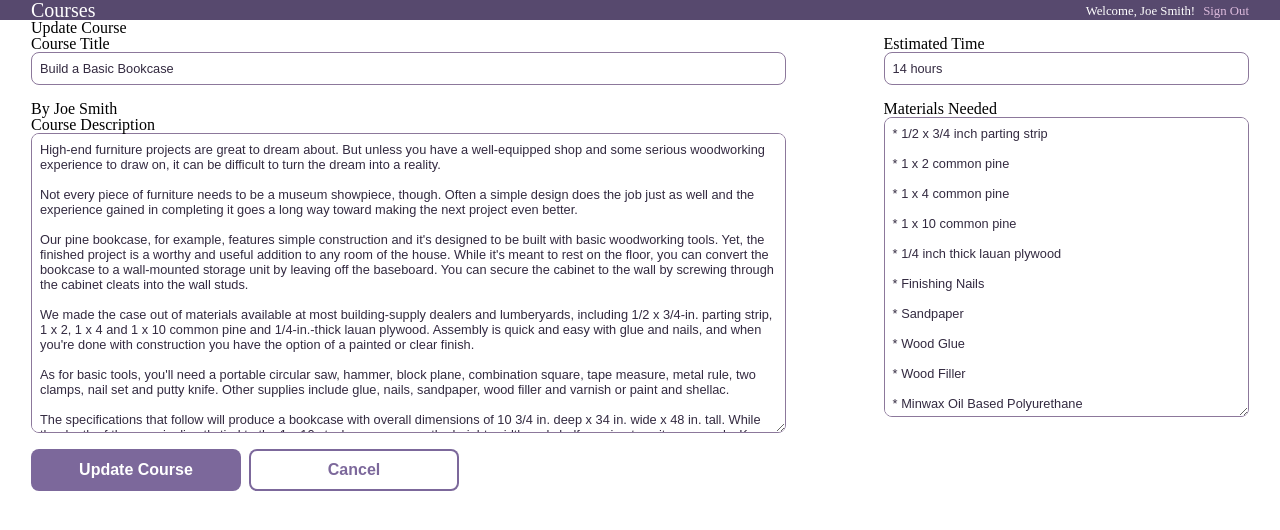
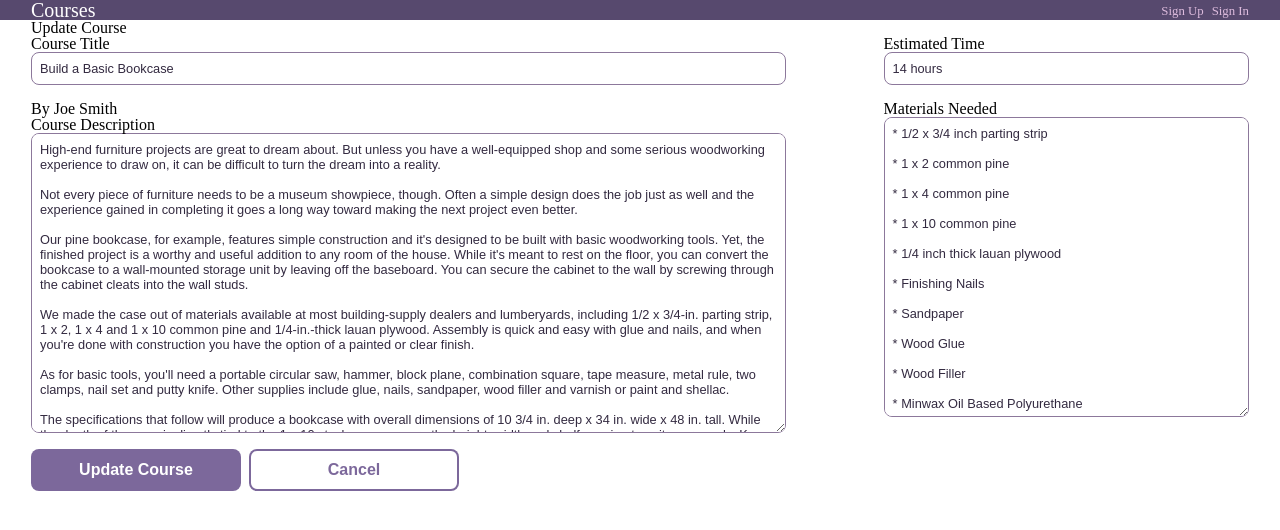
Before and after one commit to cindee-san/techdegree-unit10-project-fullstack, a React (Create React App) app in the folder full_stack_app_with_react_and_a_rest_api-v1/client/: page /courses/1/update in a window 1280 px wide. Shown: the top 530 px of the page. Built offline with nearby package versions, Linux system fonts and the light colour scheme.

Commit message:
render header across all routes

```diff
--- a/full_stack_app_with_react_and_a_rest_api-v1/client/src/components/Header.js
+++ b/full_stack_app_with_react_and_a_rest_api-v1/client/src/components/Header.js
@@ -1,29 +1,22 @@
 import React from "react";
 
 function Header() {
-  <head>
-    <meta charset="UTF-8"></meta>
-    <meta http-equiv="X-UA-Compatible" content="IE=edge"></meta>
-    <meta
-      name="description"
-      content="Treehouse Full Stack JavaScript Project 10 | Full Stack App with React and a REST API"
-    ></meta>
-    <meta
-      name="viewport"
-      content="width=device-width, initial-scale=1.0"
-    ></meta>
-    <link rel="shortcut icon" href="../favicon.ico" type="image/x-icon"></link>
-    <title>Courses</title>
-    <link rel="preconnect" href="https://fonts.gstatic.com"></link>
-    <link
-      href="https://fonts.googleapis.com/css2?family=Work+Sans:ital,wght@0,300;0,400;0,700;1,300;1,400&display=swap"
-      rel="stylesheet"
-    >
-      {" "}
-    </link>
-    <link href="../styles/reset.css" rel="stylesheet"></link>
-    <link href="../styles/global.css" rel="stylesheet"></link>
-  </head>;
+
+  return (
+    <header>
+    <div className="wrap header--flex">
+      <h1 className="header--logo"><a href="index.html">Courses</a></h1>
+      <nav>
+        <ul className="header--signedout">
+          <li><a href="sign-up.html">Sign Up</a></li>
+          <li><a href="sign-in.html">Sign In</a></li>
+        </ul>
+      </nav>
+    </div>
+  </header>
+
+  )
+
 }
 
 export default Header;
--- a/full_stack_app_with_react_and_a_rest_api-v1/client/src/components/UpdateCourse.js
+++ b/full_stack_app_with_react_and_a_rest_api-v1/client/src/components/UpdateCourse.js
@@ -1,22 +1,11 @@
-import React, { Component } from 'react';
+import React from 'react';
 
-export default class UpdateCourse extends Component {
+// will need context from courses:id
 
-    render() {
+export default function UpdateCourse() {
+
+
         return (
-            <body>
-    <div id="root">
-        <header>
-            <div className="wrap header--flex">
-                <h1 className="header--logo"><a href="index.html">Courses</a></h1>
-                <nav>
-                    <ul className="header--signedin">
-                        <li>Welcome, Joe Smith!</li>
-                        <li><a href="sign-out.html">Sign Out</a></li>
-                    </ul>
-                </nav>
-            </div>
-        </header>
         <main>
             <div className="wrap">
                 <h2>Update Course</h2>
@@ -43,9 +32,8 @@ export default class UpdateCourse extends Component {
                 </form>
             </div>
         </main>
-    </div>
-</body>
+
 
         );
-    }
+
 }
```
